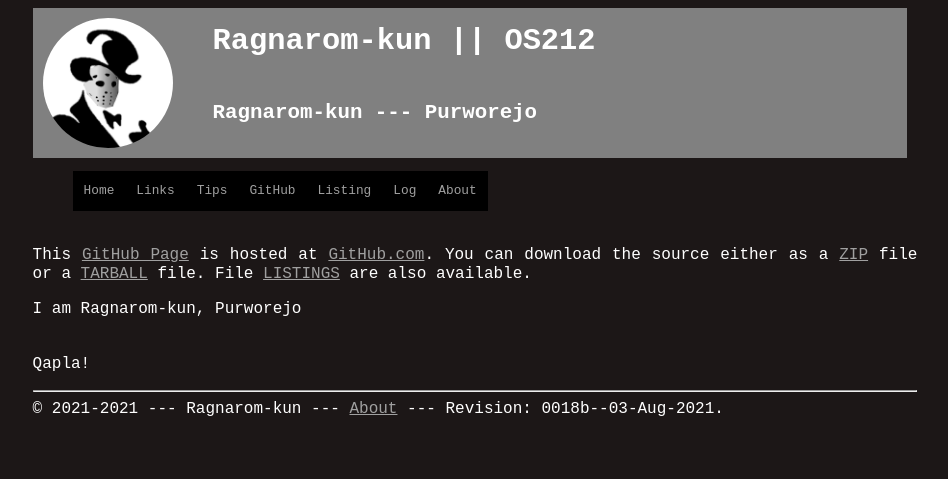
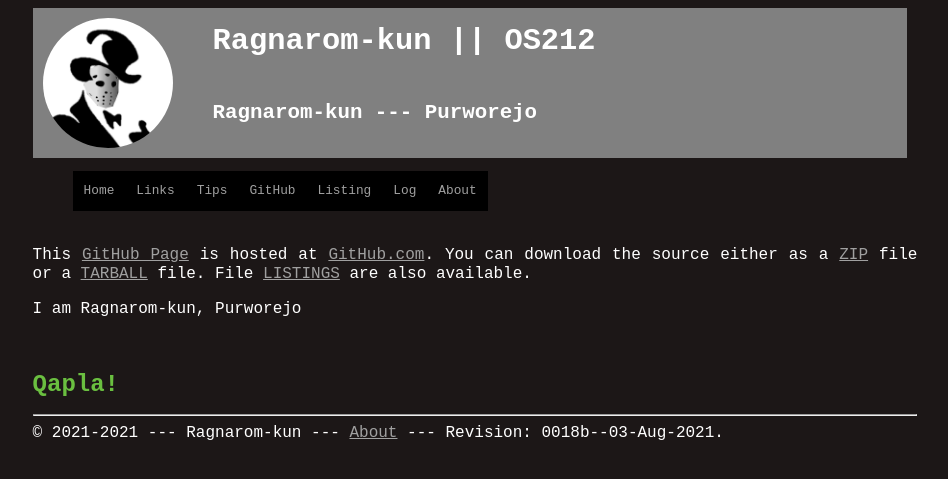
Before and after one commit to Ragnarom-kun/os212, a Jekyll site: the page built from index.md, in a window 1280 px wide. Shown: the top 479 px of the page, without its empty margins (165-1113 px from the left). Built offline with Jekyll 4.4.1, drawn with Linux system fonts in a browser that asks for light colours.

```diff
--- a/index.md
+++ b/index.md
@@ -11,4 +11,4 @@ File [LISTINGS]({{ site.baseurl }}/000.html) are also available.
 I am {{ site.author }}, {{ site.address }}
 
 <br>
-Qapla!
+## Qapla!
```
